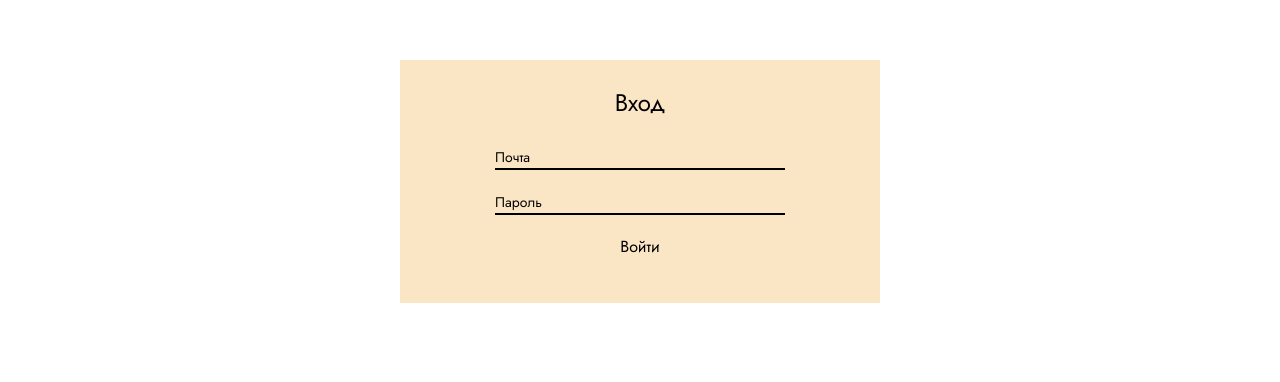
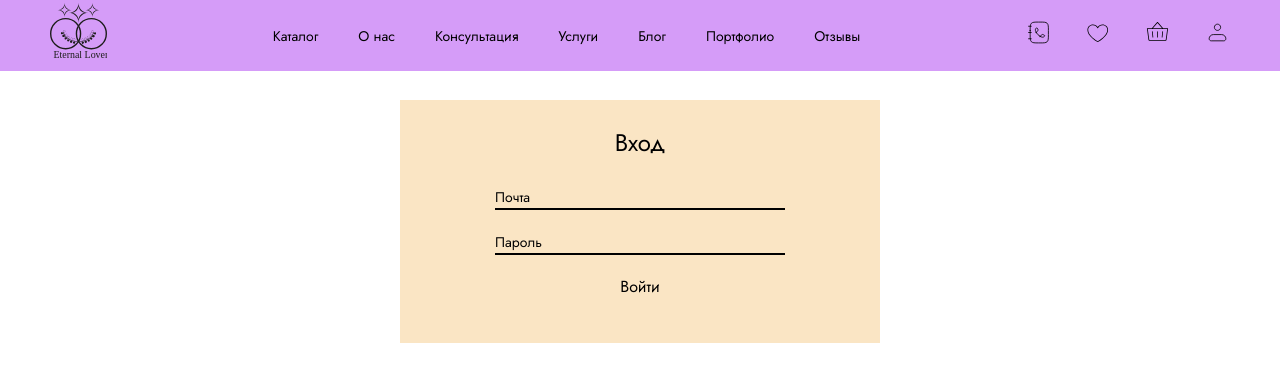
Before and after one commit to a9ata/eternal_lovers, a PHP site: page /login.php in a window 1280 px wide. Shown: the top 382 px of the page. Run offline with PHP 8.4, Linux system fonts and the light colour scheme; some libraries are stand-ins or nearby versions; some web fonts are replaced.

Commit message:
changing link paths

```diff
--- a/login.php
+++ b/login.php
@@ -23,7 +23,7 @@ if ($_SERVER["REQUEST_METHOD"] == "POST") {
         if ($_SESSION['is_admin']) {
             header("Location: admin.php");
         } else {
-            header("Location: index.php");
+            header("Location: profile.php");
         }
         exit;
     } else {
@@ -65,6 +65,56 @@ if ($error) {
     <title>Вход</title>
 </head>
 <body>
+<header class="header">
+      <div class="header__container">
+        <div class="header__logo">
+            <a href="index.php" class="nav__link">
+                <img src="public/logo_E&L_title.svg" alt="Eternal Lovers" width="57.49px">
+            </a>
+        </div>
+        <nav class="header__nav">
+          <ul class="nav__list">
+            <li class="nav__item"><a href="catalog.php" class="nav__link">Каталог</a></li>
+            <li class="nav__item"><a href="#about" class="nav__link">О нас</a></li>
+            <li class="nav__item"><a href="#consultation" class="nav__link">Консультация</a></li>
+            <li class="nav__item"><a href="#services" class="nav__link">Услуги</a></li>
+            <li class="nav__item"><a href="blog.php" class="nav__link">Блог</a></li>
+            <li class="nav__item"><a href="portfolio.php" class="nav__link">Портфолио</a></li>
+            <li class="nav__item"><a href="reviews.php" class="nav__link">Отзывы</a></li>
+            <?php if (isset($_SESSION['is_admin']) && $_SESSION['is_admin']): ?>
+              <li class="nav__item"><a href="admin.php" class="nav__link">Админ-панель</a></li>
+            <?php endif; ?>
+          </ul>
+        </nav>
+        <div class="header__icons">
+          <a href="contact.php" class="header__icon"><img src="public/icon/hugeicons_contact.svg" alt="Contact"></a>
+          <a href="favorite.php" class="header__icon"><img src="public/icon/ph_heart-thin.svg" alt="Favorite"></a>
+          <a href="basket.php" class="header__icon"><img src="public/icon/ph_basket-thin.svg" alt="Basket"></a>
+          <a href="profile.php" class="header__icon">
+            <img src="public/icon/iconamoon_profile-light.svg" alt="Profile">
+            <?php if (isset($_SESSION['name'])): ?>
+                <?php echo htmlspecialchars($_SESSION['name']); ?>
+            <?php endif; ?>
+          </a>
+        </div>
+        <div class="header__btn">
+          <div class="menu-btn">
+            <span></span>
+            <span></span>
+            <span></span>
+          </div>
+        </div>
+        <nav class="header__menu-burger">
+            <li><a href="catalog.php" class="nav__link">Каталог</a></li>
+            <li><a href="#about" class="nav__link">О нас</a></li>
+            <li><a href="#consultation" class="nav__link">Консультация</a></li>
+            <li><a href="#services" class="nav__link">Услуги</a></li>
+            <li><a href="blog.php" class="nav__link">Блог</a></li>
+            <li><a href="portfolio.php" class="nav__link">Портфолио</a></li>
+            <li><a href="reviews.php" class="nav__link">Отзывы</a></li>
+        </nav>
+      </div>
+    </header>
     <div class="login-form">
         <h2>Вход</h2>
         <form action="<?php echo htmlspecialchars($_SERVER["PHP_SELF"]); ?>" method="post">
--- a/style.css
+++ b/style.css
@@ -75,6 +75,7 @@ body {
   width: 480px;
   height: auto;
   margin: 0 auto;
+  margin-top: 40px;
   padding: 25px 0;
 }
 .profile h2,
--- a/style.scss
+++ b/style.scss
@@ -88,6 +88,7 @@ body {
     width: 480px;
     height: auto;
     margin: 0 auto;
+    margin-top: 40px;
     padding: 25px 0;
 
     & h2{
```
Also changed, not shown: profile.php (+50 -0 lines), 1 other file. Lines whose indentation alone changed are shown as unchanged.
